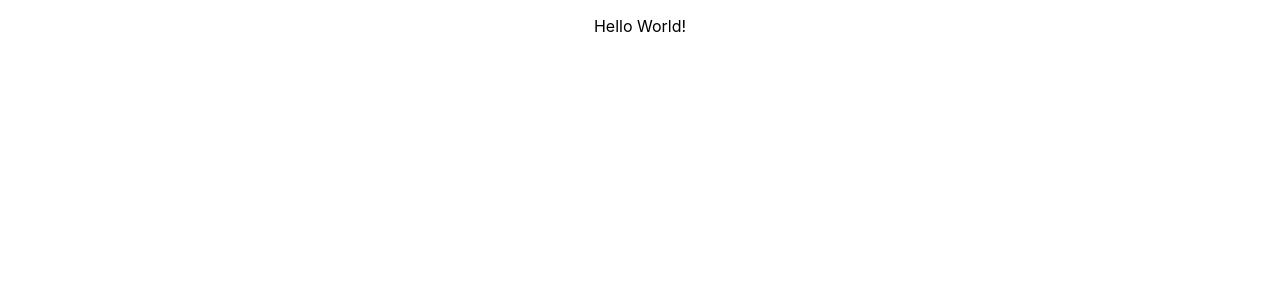
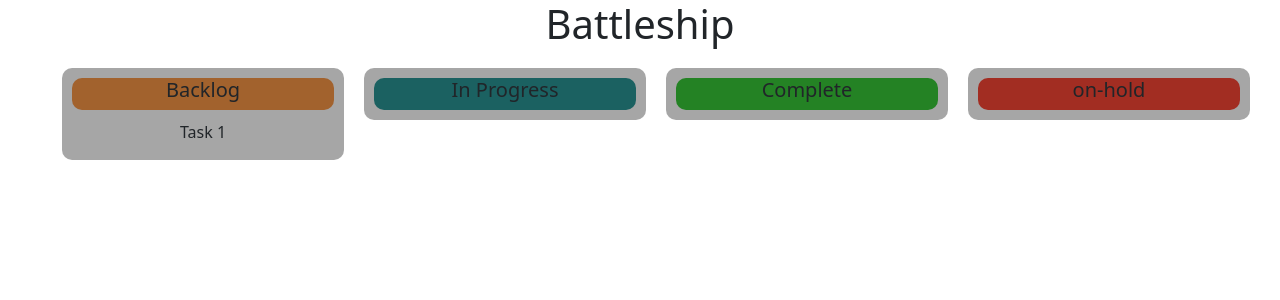
Before and after one commit to islandhuynh/Project-Tracker, a React (Create React App) app: page / in a window 1280 px wide. Shown: the top 300 px of the page. Built offline with nearby package versions, Linux system fonts and the light colour scheme.

Commit message:
Added initial navigation logic and started building columns for tasks

```diff
--- a/package.json
+++ b/package.json
@@ -8,9 +8,11 @@
     "@testing-library/user-event": "^12.1.10",
     "@types/jest": "^26.0.15",
     "@types/node": "^12.0.0",
-    "@types/react": "^17.0.0",
+    "@types/react": "^17.0.5",
     "@types/react-dom": "^17.0.0",
+    "bootstrap": "^5.0.0",
     "react": "^17.0.2",
+    "react-bootstrap": "^1.5.2",
     "react-dom": "^17.0.2",
     "react-scripts": "4.0.3",
     "typescript": "^4.1.2",
--- a/src/App.css
+++ b/src/App.css
@@ -1,3 +1,16 @@
+:root {
+  --column-1: #a2622d;
+  --column-2: #1b6161;
+  --column-3: #248224;
+  --column-4: #a22d22;
+}
+
+ul {
+  list-style-type: none;
+  margin: 0;
+  padding: 0;
+}
+
 .App {
   text-align: center;
 }
@@ -28,6 +41,66 @@
   color: #61dafb;
 }
 
+.backlog-column .header,
+.backlog-column .solid,
+.backlog-column .solid:hover,
+.backlog-column .over {
+  background-color: var(--column-1);
+}
+
+.progress-column .header,
+.progress-column .solid,
+.progress-column .solid:hover,
+.progress-column .over {
+  background-color: var(--column-2);
+}
+
+.complete-column .header,
+.complete-column .solid,
+.complete-column .solid:hover,
+.complete-column .over {
+  background-color: var(--column-3);
+}
+
+.on-hold-column .header,
+.on-hold-column .solid,
+.on-hold-column .solid:hover,
+.on-hold-column .over {
+  background-color: var(--column-4);
+}
+
+.header h1 {
+  font-size: 1.25rem;
+}
+
+.header {
+  display: flex;
+  justify-content: center;
+  border-radius: 10px;
+  margin: 10px;
+}
+
+.project-column {
+  flex: 1;
+  margin: 0 10px;
+  position: relative;
+  background-color: rgba(0, 0, 0, 0.35);
+  border-radius: 10px;
+  overflow-x: hidden;
+}
+
+.project-list {
+  display: flex;
+  align-items: flex-start;
+}
+
+.project-tracker-container {
+  margin: 20px
+}
+
+
+
+
 @keyframes App-logo-spin {
   from {
     transform: rotate(0deg);
--- a/src/App.tsx
+++ b/src/App.tsx
@@ -1,11 +1,50 @@
 import './App.css';
 
-function App() {
+import React, { useState } from 'react';
+import 'bootstrap/dist/css/bootstrap.min.css';
+import Button from 'react-bootstrap/Button';
+import Form from 'react-bootstrap/Form';
+import { ProjectSelect } from './components/ProjectSelect';
+
+export const Auth = () => {
+  const [email, setEmail] = useState('');
+  const [password, setPassword] = useState('');
+
+  const login = (email: string, password: string) => {
+    console.log(email, password);
+  }
+
+  return (
+    <div className="login-container">
+      <Form>
+        <Form.Group controlId="formBasicEmail" onSubmit={() => login(email,password)}>
+          <Form.Label>Email address</Form.Label>
+          <Form.Control type="email" placeholder="Enter email" onChange={e => setEmail(e.target.value)} />
+        </Form.Group>
+
+        <Form.Group controlId="formBasicPassword">
+          <Form.Label>Password</Form.Label>
+          <Form.Control type="password" placeholder="Password" onChange={e => setPassword(e.target.value)}/>
+        </Form.Group>
+        <Button variant="primary" type="submit" onClick={() => login(email,password)}>Login</Button>
+      </Form>
+    </div>
+  )
+}
+
+
+export const App = () => {
+  const [authorized, setAuthorized] = useState(false);
+
   return (
     <div className="App">
-      <p>Hello World!</p>
+      <div>
+        {!authorized ?
+          <ProjectSelect />
+          :
+          <Auth />
+        }
+      </div>
     </div>
   );
 }
-
-export default App;
--- /dev/null
+++ b/src/components/ProjectSelect.tsx
@@ -0,0 +1,18 @@
+import React, { useState } from 'react';
+import { ProjectTracker } from './ProjectTracker';
+
+export const ProjectSelect = () => {
+  const [selectedProject, setSelectedProject] = useState<string | undefined>('Battleship');
+
+  return (
+    <div className="task-page">
+      {selectedProject ?
+        <ProjectTracker />
+        :
+        <div className="task-select-container">
+
+        </div>
+      }
+    </div>
+  )
+}
--- /dev/null
+++ b/src/components/ProjectTracker.tsx
@@ -0,0 +1,36 @@
+import React, { useState } from 'react';
+
+export const ProjectTracker = () => {
+  return (
+    <>
+      <h1>Battleship</h1>
+      <div className="project-tracker-container">
+        <ul className="project-list">
+          <li className="project-column backlog-column">
+            <span className="header">
+              <h1>Backlog</h1>
+            </span>
+            <span>
+              <p>Task 1</p>
+            </span>
+          </li>
+          <li className="project-column progress-column">
+            <span className="header">
+              <h1>In Progress</h1>
+            </span>
+          </li>
+          <li className="project-column complete-column">
+            <span className="header">
+              <h1>Complete</h1>
+            </span>
+          </li>
+          <li className="project-column on-hold-column">
+            <span className="header">
+              <h1>on-hold</h1>
+            </span>
+          </li>
+        </ul>
+      </div>
+    </>
+  )
+}
--- a/src/index.tsx
+++ b/src/index.tsx
@@ -1,7 +1,7 @@
 import React from 'react';
 import ReactDOM from 'react-dom';
 import './index.css';
-import App from './App';
+import { App } from './App';
 import reportWebVitals from './reportWebVitals';
 
 ReactDOM.render(
```
Also changed, not shown: mock/mock-data.ts (added), 2 other files (tests, documents, lock files or other folders).
